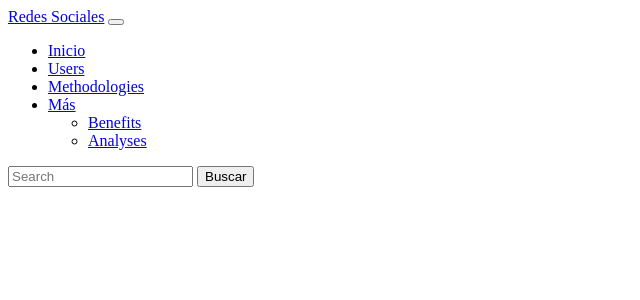
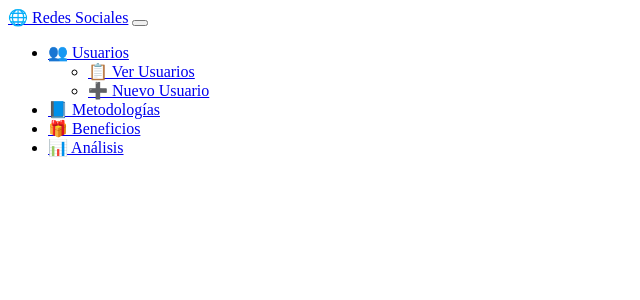
Before and after one commit to Iv4n-0v/Project_Social_MEdi4, a FastAPI app: template templates/navbar.html in a window 1280 px wide. Shown: the top 300 px of the page, without its empty margins (0-640 px from the left). Run offline with FastAPI, Linux system fonts and the light colour scheme; the template is opened without the code that fills it, so the values that code supplies are empty.

Commit message:
call to the user.html

```diff
--- a/templates/navbar.html
+++ b/templates/navbar.html
@@ -1,36 +1,44 @@
-<nav class="navbar navbar-expand-lg bg-body-tertiary">
+<nav class="navbar navbar-expand-lg navbar-dark bg-dark shadow">
     <div class="container-fluid">
-    <a class="navbar-brand" href="/">Redes Sociales</a>
+
+        <a class="navbar-brand fw-bold" href="/">🌐 Redes Sociales</a>
+
         <button class="navbar-toggler" type="button" data-bs-toggle="collapse"
-            data-bs-target="#navbarSupportedContent" aria-controls="navbarSupportedContent"
-            aria-expanded="false" aria-label="Toggle navigation">
+                data-bs-target="#navbarMenu">
             <span class="navbar-toggler-icon"></span>
         </button>
-    <div class="collapse navbar-collapse" id="navbarSupportedContent">
+
+        <div class="collapse navbar-collapse" id="navbarMenu">
+
             <ul class="navbar-nav me-auto mb-2 mb-lg-0">
-        <li class="nav-item">
-          <a class="nav-link {% if request.url.path == '/' %}active{% endif %}" href="/">Inicio</a>
-        </li>
-        <li class="nav-item">
-          <a class="nav-link {% if request.url.path.startswith('/users') %}active{% endif %}" href="/users/">Users</a>
-        </li>
-        <li class="nav-item">
-          <a class="nav-link {% if request.url.path.startswith('/methodologies') %}active{% endif %}" href="/methodologies/">Methodologies</a>
-        </li>
+
+                <!-- USERS -->
                 <li class="nav-item dropdown">
-          <a class="nav-link dropdown-toggle" href="#" role="button" data-bs-toggle="dropdown" aria-expanded="false">
-            Más
+                    <a class="nav-link dropdown-toggle" href="#" data-bs-toggle="dropdown">
+                        👥 Usuarios
                     </a>
                     <ul class="dropdown-menu">
-            <li><a class="dropdown-item {% if request.url.path.startswith('/benefits') %}active{% endif %}" href="/benefits/">Benefits</a></li>
-            <li><a class="dropdown-item {% if request.url.path.startswith('/analyses') %}active{% endif %}" href="/analyses/">Analyses</a></li>
+                        <li><a class="dropdown-item" href="/users">📋 Ver Usuarios</a></li>
+                        <li><a class="dropdown-item" href="/users/new">➕ Nuevo Usuario</a></li>
                     </ul>
                 </li>
+
+                <!-- METHODOLOGIES -->
+                <li class="nav-item">
+                    <a class="nav-link" href="/methodologies">📘 Metodologías</a>
+                </li>
+
+                <!-- BENEFITS -->
+                <li class="nav-item">
+                    <a class="nav-link" href="/benefits">🎁 Beneficios</a>
+                </li>
+
+                <!-- ANALYSIS -->
+                <li class="nav-item">
+                    <a class="nav-link" href="/analysis">📊 Análisis</a>
+                </li>
+
             </ul>
-      <form class="d-flex" role="search">
-        <input class="form-control me-2" type="search" placeholder="Search" aria-label="Search">
-        <button class="btn btn-outline-success" type="submit">Buscar</button>
-      </form>
         </div>
     </div>
 </nav>
```
Also changed, not shown: templates/index.html (+4 -4 lines). Lines whose indentation alone changed are shown as unchanged.
